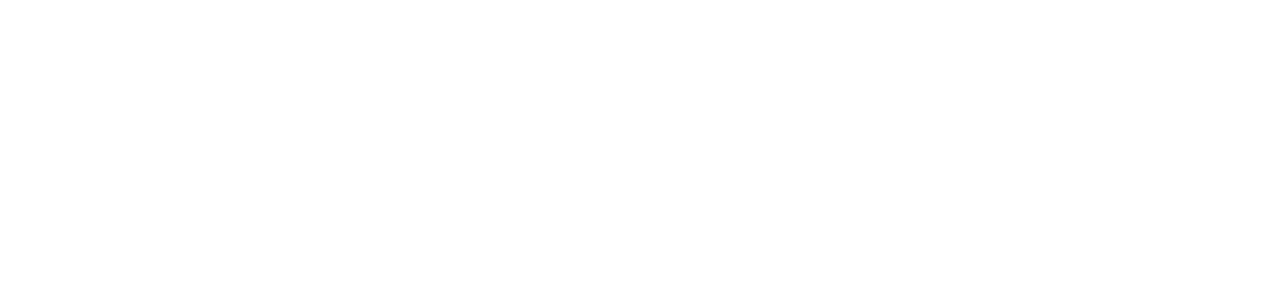
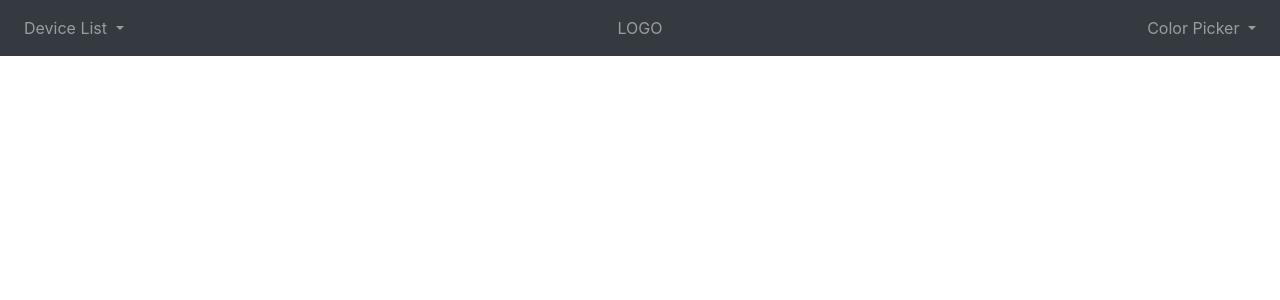
Before and after one commit to Spaghett-i-House/Rotini-SoundWave-UX, an Angular app in the folder RotiniSoundwaveUX/: page / in a window 1280 px wide. Shown: the top 300 px of the page. Built offline with nearby package versions, Linux system fonts and the light colour scheme.

Commit message:
updated main html page, app module

```diff
--- a/RotiniSoundwaveUX/package.json
+++ b/RotiniSoundwaveUX/package.json
@@ -19,18 +19,20 @@
     "@angular/platform-browser": "~8.2.5",
     "@angular/platform-browser-dynamic": "~8.2.5",
     "@angular/router": "~8.2.5",
+    "@ng-bootstrap/ng-bootstrap": "^5.1.2",
+    "popper.js": "^1.16.0",
     "rxjs": "~6.4.0",
     "tslib": "^1.10.0",
     "zone.js": "~0.9.1"
   },
   "devDependencies": {
-    "@angular-devkit/build-angular": "~0.803.4",
+    "@angular-devkit/build-angular": "^0.803.15",
     "@angular/cli": "~8.3.4",
     "@angular/compiler-cli": "~8.2.5",
     "@angular/language-service": "~8.2.5",
-    "@types/node": "~8.9.4",
     "@types/jasmine": "~3.3.8",
     "@types/jasminewd2": "~2.0.3",
+    "@types/node": "~8.9.4",
     "codelyzer": "^5.0.0",
     "jasmine-core": "~3.4.0",
     "jasmine-spec-reporter": "~4.2.1",
--- a/RotiniSoundwaveUX/src/app/app.component.html
+++ b/RotiniSoundwaveUX/src/app/app.component.html
@@ -5,14 +5,14 @@
 
 </head>
 
+<app-navbar></app-navbar>
 
 <body>
 
-
-
+  <!-- <app-color-picker></app-color-picker> -->
 
   <script src="https://code.jquery.com/jquery-3.3.1.slim.min.js" integrity="sha384-q8i/X+965DzO0rT7abK41JStQIAqVgRVzpbzo5smXKp4YfRvH+8abtTE1Pi6jizo" crossorigin="anonymous"></script>
-  <script src="https://cdnjs.cloudflare.com/ajax/libs/popper.js/1.14.7/umd/popper.min.js" integrity="sha384-UO2eT0CpHqdSJQ6hJty5KVphtPhzWj9WO1clHTMGa3JDZwrnQq4sF86dIHNDz0W1" crossorigin="anonymous"></script>
+  <script src="https://cdnjs.cloudflare.com/ajax/libs/popper.js/1.11.0/umd/popper.min.js" integrity="sha384-b/U6ypiBEHpOf/4+1nzFpr53nxSS+GLCkfwBdFNTxtclqqenISfwAzpKaMNFNmj4" crossorigin="anonymous"></script>
   <script src="https://stackpath.bootstrapcdn.com/bootstrap/4.3.1/js/bootstrap.min.js" integrity="sha384-JjSmVgyd0p3pXB1rRibZUAYoIIy6OrQ6VrjIEaFf/nJGzIxFDsf4x0xIM+B07jRM" crossorigin="anonymous"></script>
 
 </body>
```
Also changed, not shown: RotiniSoundwaveUX/src/app/app.module.ts (+8 -2 lines), 1 other file (tests, documents, lock files or other folders).
